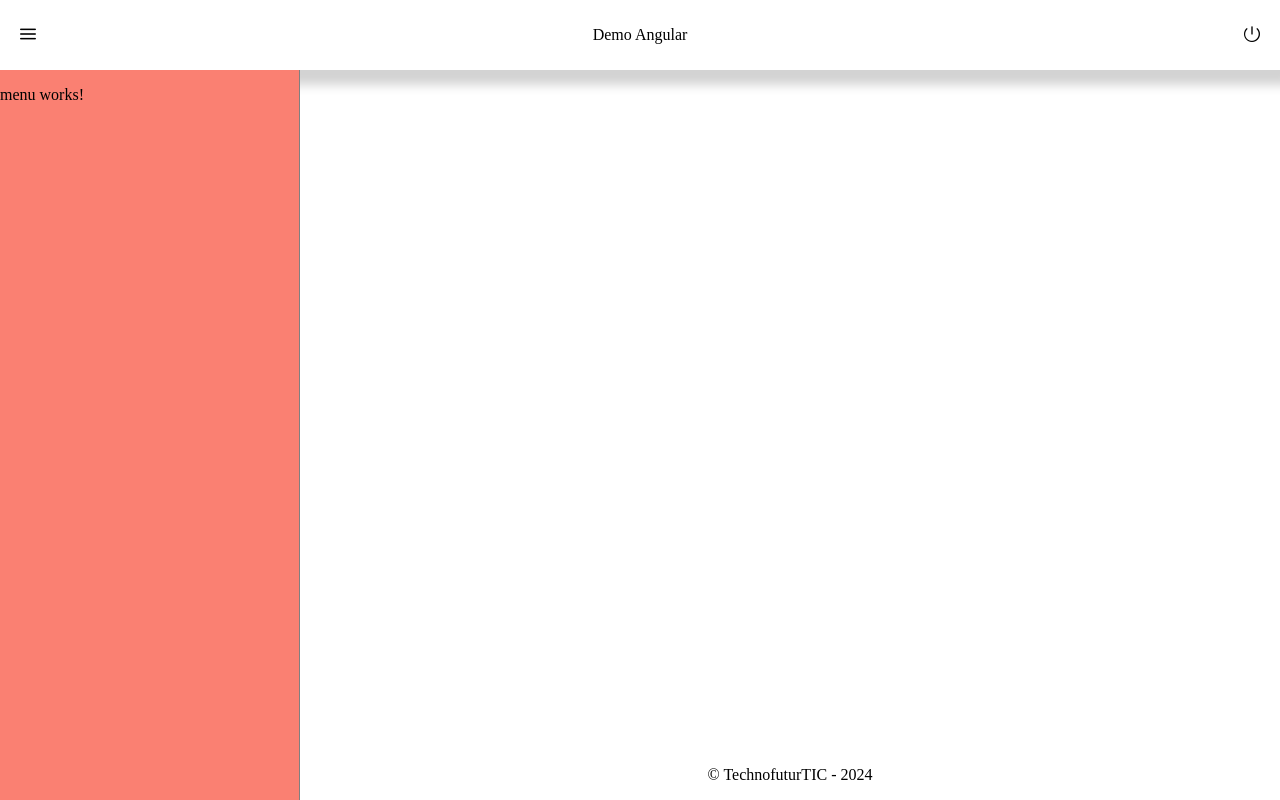
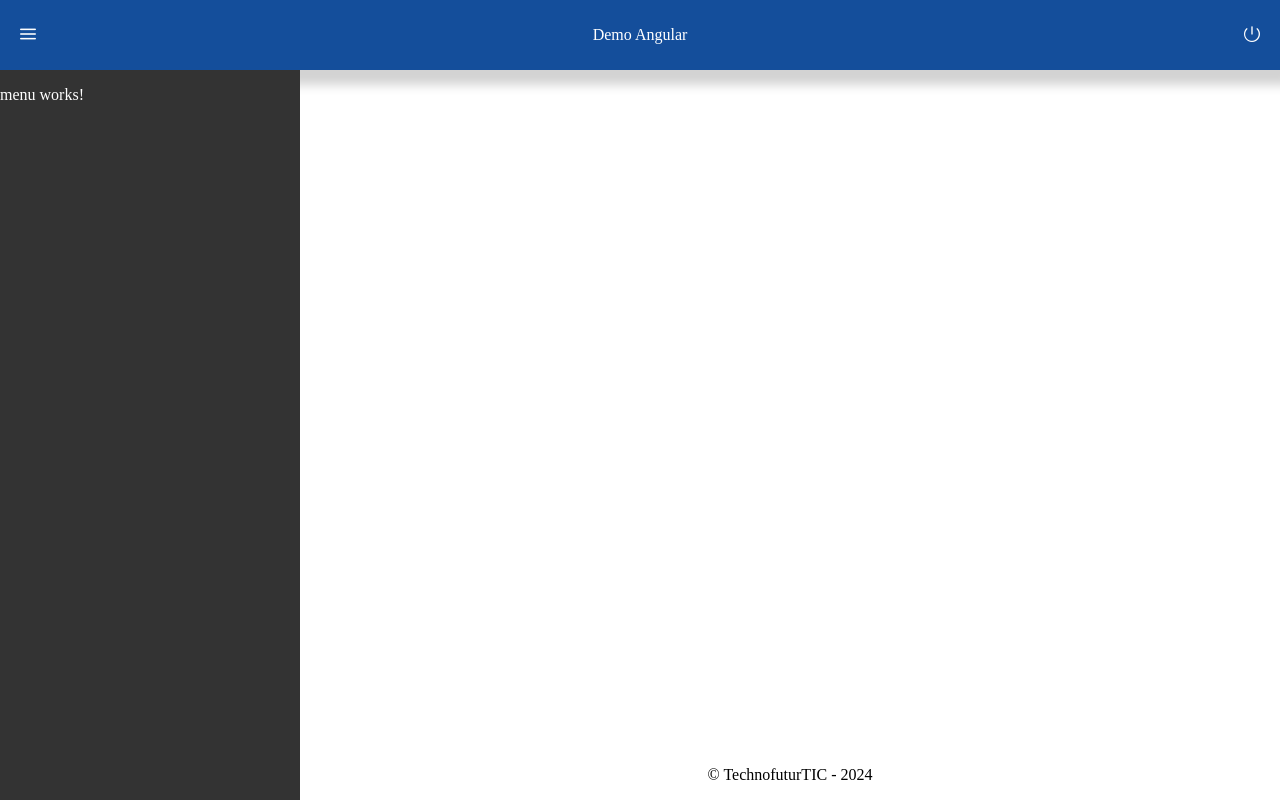
Before and after one commit to Hleysonn/tfDemoAngular, an Angular app: page / in a window 1280 px wide. Built offline with nearby package versions, Linux system fonts and the light colour scheme.

Commit message:
change color

```diff
--- a/src/app/layout/header/header.component.scss
+++ b/src/app/layout/header/header.component.scss
@@ -4,6 +4,8 @@ header {
     box-shadow: 0 5px 10px 10px lightgray;
     height: 70px;
     align-items: center;
+    background-color: rgb(20, 78, 155);
+    color: white;
     > div {
         flex: 1;
         &:nth-child(2) {
--- a/src/app/layout/menu/menu.component.scss
+++ b/src/app/layout/menu/menu.component.scss
@@ -1,7 +1,7 @@
 :host {
     width: 300px;
     display: block;
-    border-right: 1px solid gray;
     min-height: calc(100vh - 70px);
-    background-color: salmon;
+    background-color: #333333;
+    color: white;
 }
```
